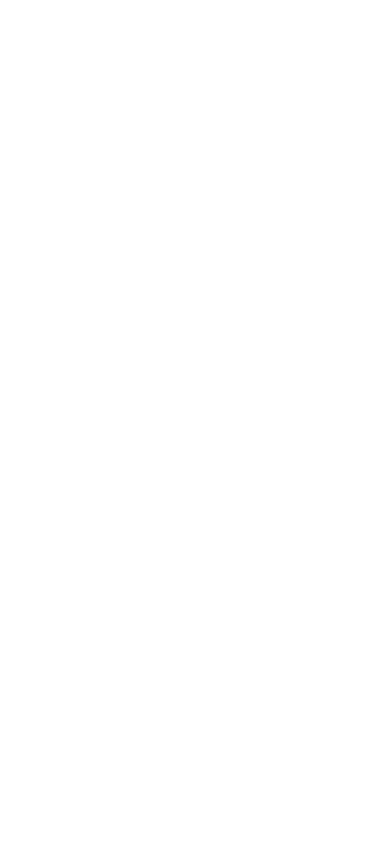
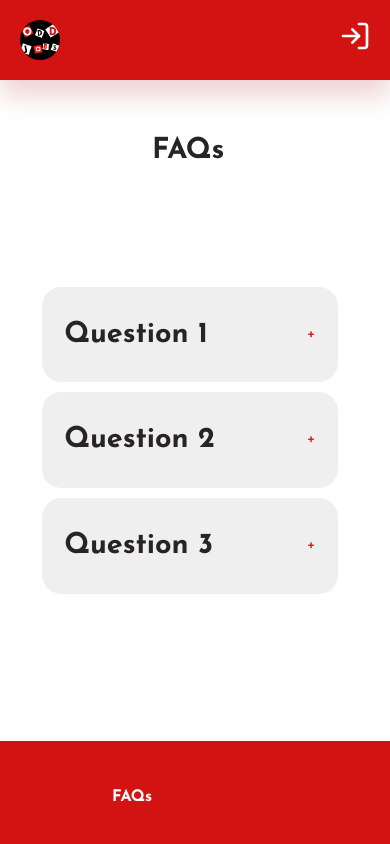
Before and after one commit to pan-dya/WADS_Final, a React (Create React App) app in the folder FrontEnd/: page /faq in a window 390 px wide. Before the commit this address had no page. Shown: the top 844 px of the page. Built offline with nearby package versions, Linux system fonts and the light colour scheme.

Commit message:
update faq
added media and css design

```diff
--- a/FrontEnd/src/App.js
+++ b/FrontEnd/src/App.js
@@ -1,12 +1,20 @@
 import Home from './Pages/Home.js'
+import Faq from './Pages/Faq.js'
 import { BrowserRouter as Router, Routes, Route } from 'react-router-dom'
+import Navbar from './Components/Navbar.js'
+import Footer from './Components/Footer.js'
+// import FloatingNav from './FloatingNav.js'
 
 const App = () => {
   return (
     <Router>
+      <Navbar/>
       <Routes>
-        <Route path='/' element={<Home/>}></Route>
+        <Route path='/' element={<Home />}></Route>
+        <Route path='/faq' element={<Faq />}></Route>
       </Routes>
+      <Footer />
+      {/* <FloatingNav/> */}
     </Router>
   )
 }
--- a/FrontEnd/src/Design/Faq.css
+++ b/FrontEnd/src/Design/Faq.css
@@ -0,0 +1,80 @@
+.page-title {
+    color: var(--color-black);
+    margin-left: 98vh;
+}
+
+.padding {
+    padding: 8vh;
+}
+
+.wrapper {
+    display: flex;
+    height: 50vh;
+    width: 100vh;
+    justify-content: center;
+    align-items: center;
+    margin-left: 55vh;
+}
+
+.accordion {
+    width: 500vh;
+}
+
+.item {
+    background: var(--color-light);
+    margin-bottom: 5px;
+    padding: 30px 20px;
+    border: 2px solid transparent;
+    border-radius: var(--border-radius-1);
+    margin-bottom: 10px;
+}
+
+.item:hover {
+    background: transparent;
+    border-color: var(--color-light);
+}
+
+.title {
+    color: var(--color-primary);
+    display: flex;
+    justify-content: space-between;
+    align-items: center;
+}
+
+.content {
+    color: var(--color-dark);
+    max-height: 0;
+    overflow: hidden;
+    transition: all 0.5s cubic-bezier(0,1,0,1);
+}
+
+.content.show {
+    height: auto;
+    max-height: 99999px;
+    transition: all 0.5s cubic-bezier(1,0,1,0);
+}
+
+@media screen and (max-width: 1024px) {
+    .page-title{
+        margin-left: 32vh;
+    }
+    .wrapper{
+        margin-left: 5vh;
+        width: 60vh;
+    }
+}
+
+@media screen and (max-width: 600px) {
+    .page-title{
+        margin-left: 18vh;
+    }
+    .wrapper{
+        margin-top: 8vh;
+        margin-left: 5vh;
+        margin-bottom: 10vh;
+        width: 35vh;
+    }
+    h2 {
+        font-size: 0.5rem;
+    }
+}
--- a/FrontEnd/src/Design/Footer.css
+++ b/FrontEnd/src/Design/Footer.css
@@ -1,5 +1,8 @@
 .footer {
     background: var(--color-primary);
+    /* position: fixed; */
+    bottom: 0px;
+    height: 30vh;
 }
 
 .footer-padding {
@@ -60,3 +63,13 @@
     color: white;
     font-weight: 600;
 }
+
+@media screen and (max-width: 1024px) {
+
+}
+
+@media screen and (max-width: 600px) {
+    .footer {
+        height: 55vh;
+    }
+}
--- a/FrontEnd/src/Design/index.css
+++ b/FrontEnd/src/Design/index.css
@@ -49,12 +49,12 @@
 
 section {
     padding: 10rem 0;
-    background: var(--color-white);
+    background: var(--color-light);
     transition: var(--transition);
 }
 
 section:nth-child(even) {
-    background: var(--color-light);
+    background: var(--color-white);
 }
 
 section > h2 {
--- a/FrontEnd/src/Pages/Faq.js
+++ b/FrontEnd/src/Pages/Faq.js
@@ -1,23 +1,36 @@
-import './Design/Faq.css'
+import { useState } from 'react'
+import '../Design/Faq.css'
 
 const Faq = () => {
+  const [selected, setSelected] = useState(null)
+
+  const toggle = (i) => {
+    if (selected === i) {
+      return setSelected(null)
+    }
+    setSelected(i)
+  }
+
   return (
-    <section id='faq'>
+    <div>
+      <div className='padding'></div>
+      <h2 className='page-title'>FAQs</h2>
         <div className='wrapper'>
-        <div className='accordion'>
+          <article className='accordion'>
             {data.map((item, i) => (
               <div className='item'>
-              <div className='title'>
+                <div className='title' onClick={() => toggle(i)}>
                   <h2>{item.question}</h2>
+                  <span>{selected === i ? '-' : '+'}</span>
                 </div>
-              <div className='content'>
+                <div className={selected === i ? 'content show' : 'content'} >
                   {item.answer}
               </div>
               </div>
             ))}
+          </article>
         </div>
     </div>
-    </section>
   )
 }
 
--- a/FrontEnd/src/Pages/Home.js
+++ b/FrontEnd/src/Pages/Home.js
@@ -1,19 +1,13 @@
-import Navbar from '../Components/Navbar.js'
 import Header from '../Components/Header.js'
 import About from '../Components/About.js'
 import Services from '../Components/Services.js'
-import Footer from '../Components/Footer.js'
-// import FloatingNav from './FloatingNav.js'
 
 const Home = () => {
   return (
     <main>
-      <Navbar/>
       <Header/>
       <About/>
       <Services/>
-      <Footer/>
-      {/* <FloatingNav/> */}
     </main>
   )
 }
```
Lines whose indentation alone changed are shown as unchanged.
